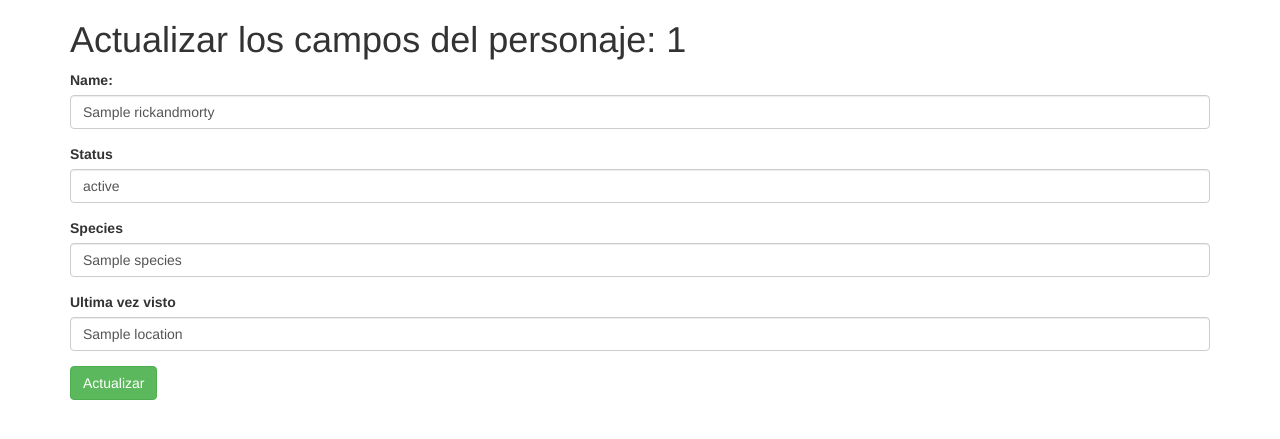
After one commit to LuisH-25/mongoDBFlaskUnidad3, a Flask app: page /actualizar/1 in a window 1280 px wide. The commit adds this page. Shown: the top 439 px of the page. Run offline with Flask 2, Linux system fonts and the light colour scheme; a database or web service that is not in the repository returns one stand-in record (values such as "Sample title"); some libraries are stand-ins or nearby versions.

Commit message:
agregar actualizar

```diff
--- a/app/routes/rickandmorty.py
+++ b/app/routes/rickandmorty.py
@@ -1,4 +1,4 @@
-from flask import Blueprint, render_template, url_for, flash, redirect
+from flask import Blueprint, render_template, url_for, flash, redirect, request
 from app.forms import RickandmortyForm
 from app.db import db
 from app.models.rickandmorty import RickandMorty
@@ -29,14 +29,14 @@ def obtenerPersonajes():
     personajesDB = db.rickandmorty.find()
     return render_template("indexRM.html",personajes=personajesDB)
 
-
+# Detalle del personaje
 @rickandmorty_router.route("/detail/<id>",methods=['GET','POST'])
 def detail_personaje(id):
     personaje = db.rickandmorty.find({"id": int(id)})
     personaje_detail = list(personaje)
     return render_template("detailRM.html",personaje=personaje_detail[0])
 
-
+# Eliminar personaje
 @rickandmorty_router.route("/eliminar/<id>")
 def delete_personaje(id):
   db.rickandmorty.delete_one({"name": id})
@@ -44,3 +44,22 @@ def delete_personaje(id):
   flash("Personaje eliminado", "success")
 
   return redirect(url_for('rickandmorty_router.index'))
+
+# Actualizar personaje
+@rickandmorty_router.route('/actualizar/<int:id>', methods=['GET', 'POST'])
+def vista_actualizar(id):
+    personaje = db.rickandmorty.find({"id": int(id)})
+    personaje_detail = list(personaje)
+    print(personaje_detail)
+
+    if request.method == 'POST':
+        updated_personaje = {
+            'name': request.form["name"],
+            'status': request.form["status"],
+            'species': request.form["species"]
+            , 'location.name': request.form["location"]
+            }
+        db.rickandmorty.update_one({'_id': personaje_detail[0]["_id"]}, {"$set": updated_personaje})
+        return redirect(url_for('rickandmorty_router.index'))
+
+    return render_template("actualizarPersonaje.html", personaje=personaje_detail[0])
--- /dev/null
+++ b/app/templates/actualizarPersonaje.html
@@ -0,0 +1,31 @@
+{% extends "base.html" %}
+
+{% block content %}
+<h1>Actualizar los campos del personaje: {{ personaje.id }}</h1>
+<form method="POST">
+
+  <div class="form-group">
+    <label>Name:</label>
+    <input value="{{personaje.name}}" type="text" name="name" class="form-control" >
+  </div>
+
+  <div class="form-group">
+    <label>Status</label>
+    <input value="{{ personaje.status }}" type="text" name="status" class="form-control">
+  </div>
+
+  <div class="form-group">
+    <label>Species</label>
+    <input value="{{ personaje.species }}" type="text" name="species" class="form-control">
+  </div>
+
+  <div class="form-group">
+    <label>Ultima vez visto</label>
+    <input value="{{ personaje.location.name }}" type="text" name="location" class="form-control">
+  </div>
+
+
+  <button type="submit" class="btn btn-success">Actualizar</button>
+
+</form>
+{% endblock %}
```
Also changed, not shown: app/templates/indexRM.html (+9 -1 lines).
